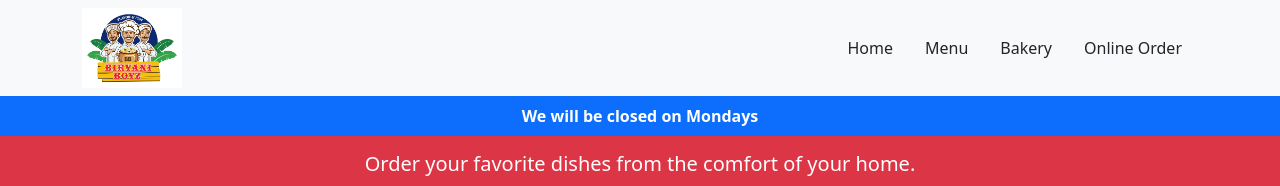
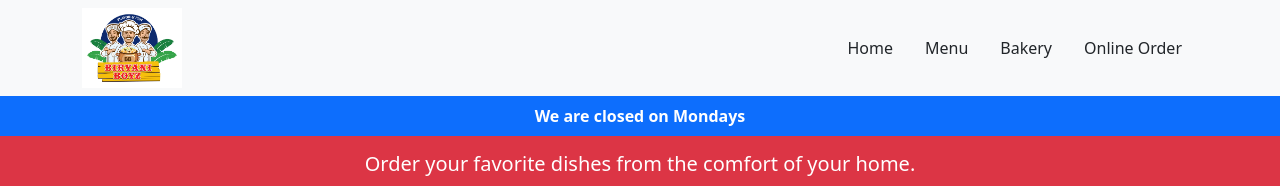
Before and after one commit to biryaniboyzstl/boyz-ui, an Angular app: page /home in a window 1280 px wide. Shown: the top 186 px of the page. Built offline with nearby package versions, Linux system fonts and the light colour scheme.

Commit message:
updating monday closed only on monday

```diff
--- a/src/app/layout/layout.component.html
+++ b/src/app/layout/layout.component.html
@@ -20,20 +20,12 @@
     </nav>
   </div>
 </header>
-<!-- ===================================== -->
-<!-- Our Services Section -->
-<!-- src/app/layout/layout.component.html -->
-<!-- …header omitted for brevity… -->
-<!-- ===================================== -->
-<!-- Our Services Section -->
-<!-- src/app/layout/layout.component.html -->
-<!-- …header omitted for brevity… -->
-<!-- ===================================== -->
-<!-- Our Services Section -->
-<!-- Independence Day Banner -->
-<section class="bg-primary text-white text-center py-2">
-  <strong>We will be closed on Mondays</strong>
+
+<!-- Closed-on-Monday banner: only show when it's Monday -->
+<section *ngIf="isMonday" class="bg-primary text-white text-center py-2">
+  <strong>We are closed on Mondays</strong>
 </section>
+
 <section class="container-fluid bg-danger text-white text-center py-3">
   <h2 class="fw-bold mb-2">
     <p class="lead">Order your favorite dishes from the comfort of your home.</p>
@@ -42,11 +34,12 @@
     Order Online
   </a>
 </section>
+
 <section class="services-section py-5">
   <div class="container text-center">
     <h2 class="services-title mb-4">Our Services</h2>
     <div class="row justify-content-center">
-      <!-- Bakery first -->
+      <!-- Bakery -->
       <div class="col-12 col-sm-6 col-md-3 mb-4">
         <div class="service-card p-4">
           <i class="service-icon bi bi-shop mb-3"></i>
@@ -54,7 +47,6 @@
           <p class="service-desc">Freshly baked breads, pastries &amp; cakes daily.</p>
         </div>
       </div>
-      <!-- Bar -->
 
       <!-- Buffet -->
       <div class="col-12 col-sm-6 col-md-3 mb-4">
@@ -64,6 +56,7 @@
           <p class="service-desc">All-you-can-eat spread with flavors from around the world.</p>
         </div>
       </div>
+
       <!-- Catering -->
       <div class="col-12 col-sm-6 col-md-3 mb-4">
         <div class="service-card p-4">
--- a/src/app/layout/layout.component.ts
+++ b/src/app/layout/layout.component.ts
@@ -1,11 +1,16 @@
+// src/app/layout/layout.component.ts
 import { Component } from '@angular/core';
 import { RouterModule } from '@angular/router';
+import { CommonModule } from '@angular/common';  // ✅ import CommonModule
 
 @Component({
   selector: 'app-layout',
   standalone: true,
-  imports: [RouterModule], // Import RouterModule here
+  imports: [RouterModule, CommonModule], // ✅ add CommonModule here
   templateUrl: './layout.component.html',
   styleUrls: ['./layout.component.css'],
 })
-export class LayoutComponent {}
+export class LayoutComponent {
+  // Show the banner only on Monday (0=Sun, 1=Mon, ... 6=Sat)
+  isMonday: boolean = new Date().getDay() === 1;
+}
```
